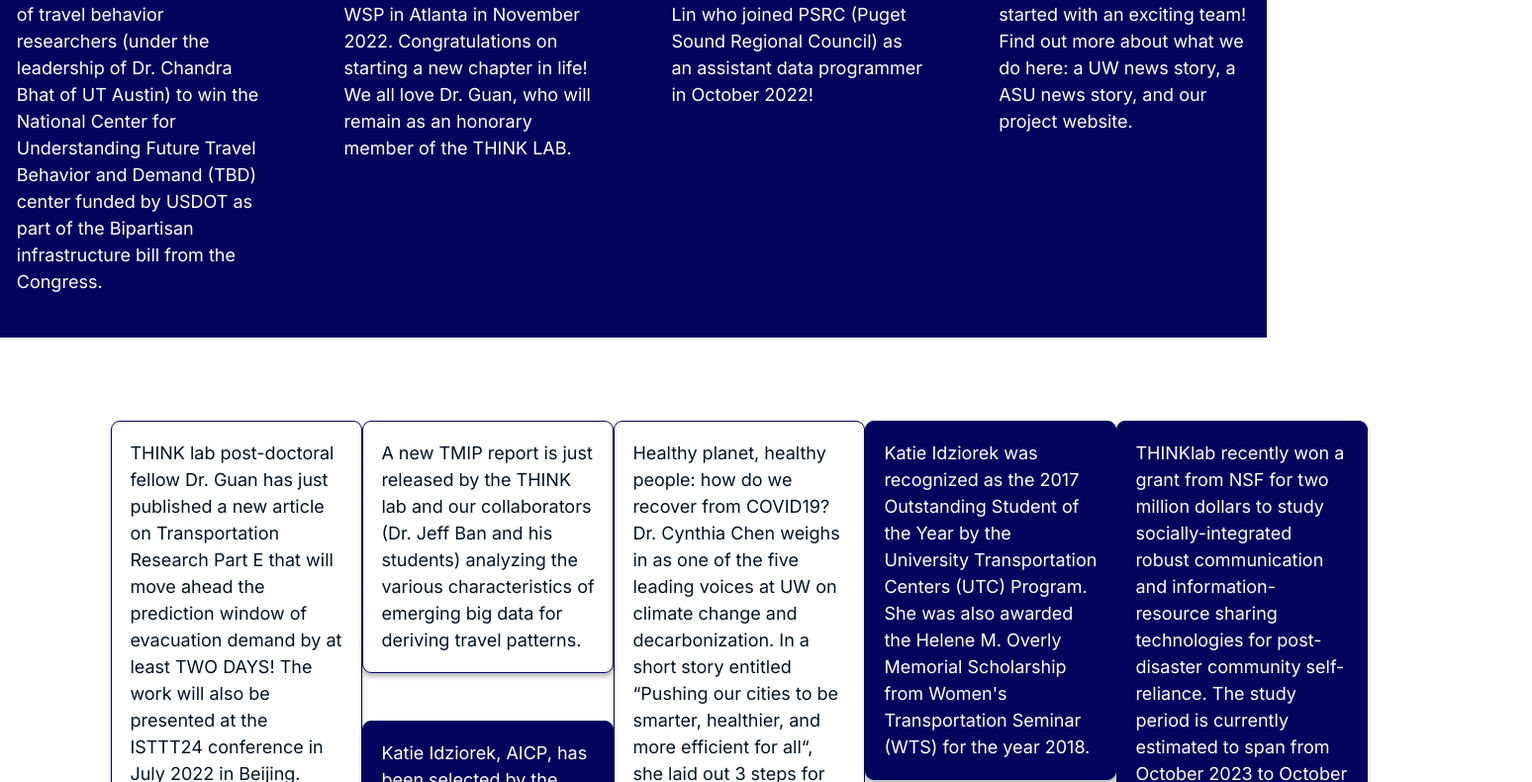
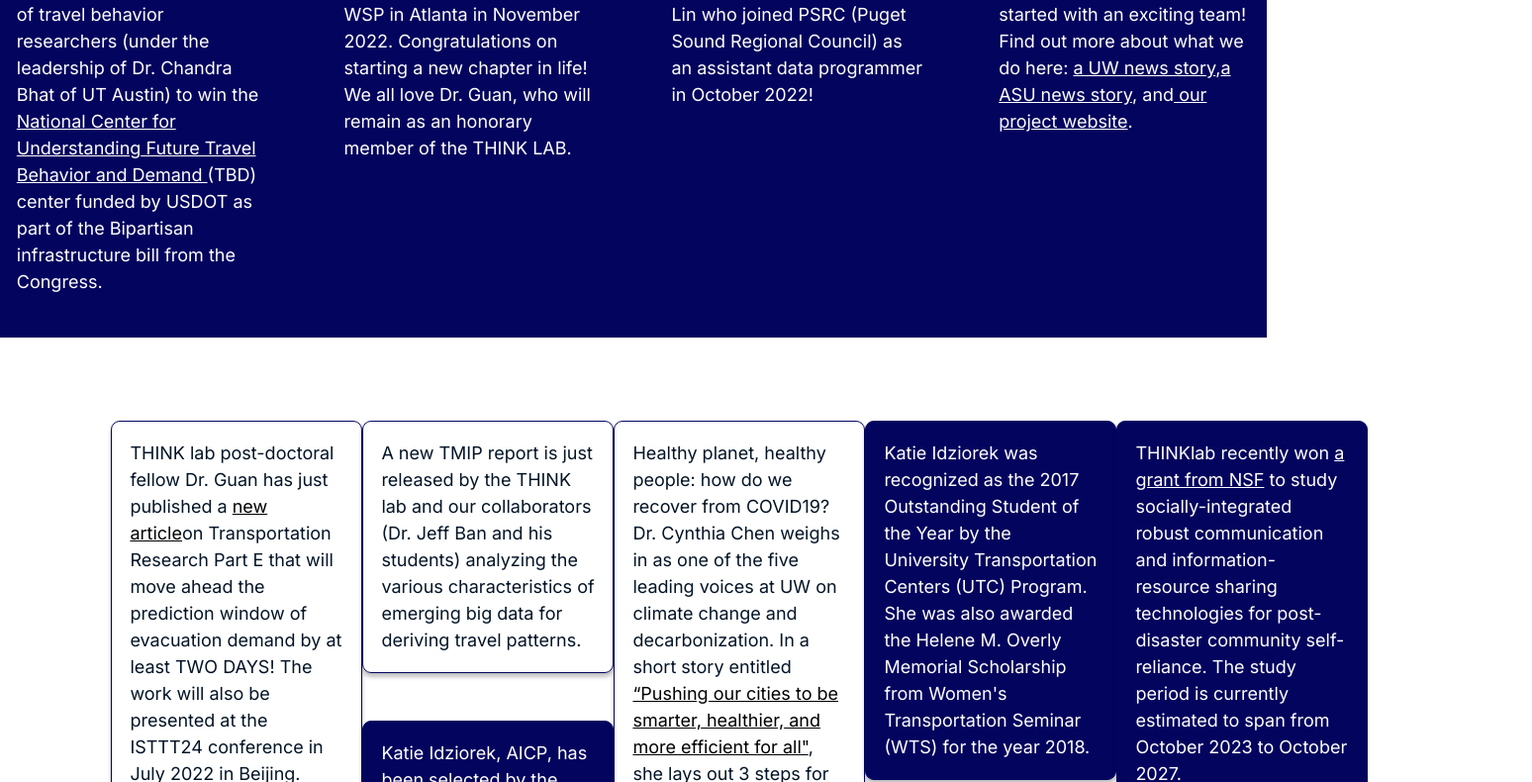
Before and after one commit to UW-THINKlab/think-lab, a React (Create React App) app: page /#/splashes in a window 1280 px wide. Shown: the part 1130-1920 px from the top of the page at 99% size, 1548 px wide, since content can reach past the window. Built offline with nearby package versions, Linux system fonts and the light colour scheme.

Commit message:
changed css to add hyperlink styles for splashes

```diff
--- a/src/pages/Splashes.js
+++ b/src/pages/Splashes.js
@@ -46,8 +46,8 @@ export const Splashes = () => {
       <div className="four-splashes-para">
         <p>
           THINK lab joins an elite group of travel behavior researchers (under the
-          leadership of Dr. Chandra Bhat of UT Austin) to win the National Center
-          for Understanding Future Travel Behavior and Demand (TBD) center funded
+          leadership of Dr. Chandra Bhat of UT Austin) to win the <a href="https://www.transportation.gov/utc/bil-centers-and-grantees"class="link-style">National Center
+          for Understanding Future Travel Behavior and Demand </a>(TBD) center funded
           by USDOT as part of the Bipartisan infrastructure bill from the Congress.
         </p>
 
@@ -64,7 +64,9 @@ export const Splashes = () => {
 
         <p>
           Adaptable cities project just started with an exciting team! Find out more about what we do
-          here: a UW news story, a ASU news story, and our project website.
+          here: <a href="https://www.washington.edu/news/2021/11/01/uw-receives-2m-from-national-science-foundation-to-design-an-adaptable-society/" class="link-style">a UW news story</a>,
+          <a href="https://fullcircle.asu.edu/fulton-schools/designed-to-deal-with-disruption/" class="link-style">a ASU news story</a>, and
+          <a href="https://www.adaptable-cities.org/" class="link-style"> our project website</a>.
         </p>
       </div>
     </div>
@@ -73,7 +75,8 @@ export const Splashes = () => {
     <div className="px-28 splashes-column">
       <div className="splashes-content-white">
         <p>
-          THINK lab post-doctoral fellow Dr. Guan has just published a new article on Transportation
+          THINK lab post-doctoral fellow Dr. Guan has just published a <a href="https://www.sciencedirect.com/science/article/pii/S1366554521001496?via%3Dihub" class="link-style">new article</a>
+           on Transportation
           Research Part E that will move ahead the prediction window of evacuation demand by at least
           TWO DAYS! The work will also be presented at the ISTTT24 conference in July 2022 in Beijing.
         </p>
@@ -146,8 +149,9 @@ export const Splashes = () => {
         <p>
           Healthy planet, healthy people: how do we recover from COVID19? Dr. Cynthia Chen weighs in
           as one of the five leading voices at UW on climate change and decarbonization.
-          In a short story entitled “Pushing our cities to be smarter, healthier, and more
-          efficient for all“, she laid out 3 steps for our economy recovery path while keeping
+          In a short story entitled <a href="https://www.washington.edu/populationhealth/healthy-planet-healthy-people/" class="link-style">“Pushing our cities to be smarter, healthier, and more
+          efficient for all"</a>
+          , she lays out 3 steps for our economy recovery path while keeping
           transportation emissions down.
         </p>
       </div>
@@ -214,13 +218,14 @@ export const Splashes = () => {
 
 
 
-      <div class="splashes-content-blue">
-  <p>
-    THINKlab recently won a grant from NSF for two million dollars to study
+      <div className="splashes-content-blue">
+
+    <p>THINKlab recently won <a href="https://www.nsf.gov/awardsearch/showAward?AWD_ID=2311405"class="link-style">a grant from NSF</a> to study
     socially-integrated robust communication and information-resource sharing technologies for post-disaster community self-reliance.
-    The study period is currently estimated to span from October 2023 to October 2027.
-    Further details can be found at: <a href="https://www.nsf.gov/awardsearch/showAward?AWD_ID=2311405">https://www.nsf.gov/awardsearch/showAward?AWD_ID=2311405</a>
-  </p>
+    The study period is currently estimated to span from October 2023 to October 2027. </p>
+
+
+
   </div>
 
 
--- a/src/styles/Splashes.css
+++ b/src/styles/Splashes.css
@@ -80,6 +80,11 @@
   margin-bottom: 3rem;
 }
 
+.splashes-content-white a.link-style {
+  color: rgb(0, 0, 0);
+  text-decoration: underline;
+}
+
 .splashes-content-blue {
   position: relative;
   width: 15.875rem;
@@ -88,6 +93,11 @@
   background-color: var(--color-primary);
   box-shadow: 0px 4px 4px 0px rgba(0, 0, 0, 0.25);
   margin-bottom: 3rem;
+}
+
+.splashes-content-blue a.link-style {
+  color: rgb(255, 255, 255);
+  text-decoration: underline;
 }
 
 .splashes-content-blue p {
@@ -150,3 +160,7 @@
   width: 15.875rem;
   margin-bottom: 2.65rem;
 }
+.four-splashes-para a.link-style {
+  color: rgb(255, 255, 255);
+  text-decoration: underline;
+}
```
